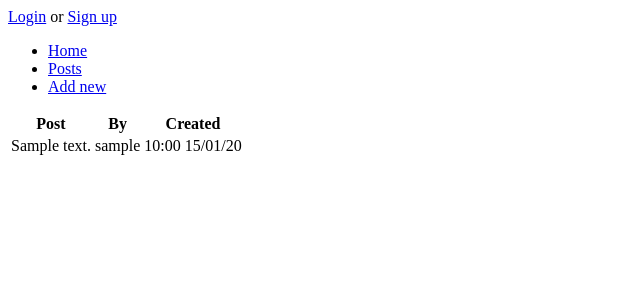
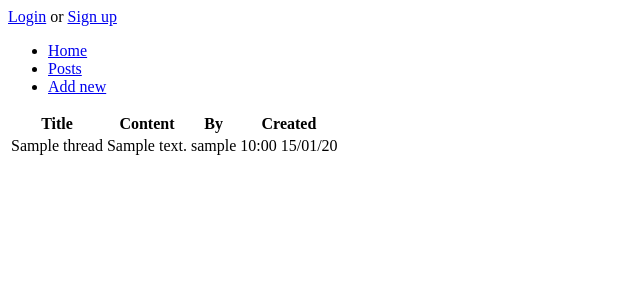
Before and after one commit to riiraty/tietokantasovellus, a Flask app: page /posts/ in a window 1280 px wide. Shown: the top 300 px of the page, without its empty margins (0-640 px from the left). Run offline with Flask 2, Linux system fonts and the light colour scheme; tables that the repository leaves empty hold one stand-in row (values such as "Sample post").

Commit message:
add new table to db, adapt models etc.

```diff
--- a/application/__init__.py
+++ b/application/__init__.py
@@ -18,6 +18,9 @@ from application import views
 
 from application.posts import models
 from application.posts import views
+
+from application.threads import models
+from application.threads import views
 
 from application.auth import models
 from application.auth import views
--- a/application/posts/forms.py
+++ b/application/posts/forms.py
@@ -1,7 +1,11 @@
 from flask_wtf import FlaskForm
-from wtforms import TextAreaField, validators
+from wtforms import StringField, TextAreaField, validators
 
 class PostForm(FlaskForm):
+  title = StringField("Title", [
+    validators.Length(min=3, max=64),
+    validators.Regexp('.*\S+.*')
+  ])
   content = TextAreaField("Post content", [
     validators.Length(min=3, max=280),
     validators.Regexp('.*\S+.*')
--- a/application/posts/models.py
+++ b/application/posts/models.py
@@ -8,7 +8,7 @@ class Post(db.Model):
     content = db.Column(db.String(404), nullable=False)
 
     account_id = db.Column(db.Integer, db.ForeignKey('account.id'), nullable=False)
-
+    thread_id = db.Column(db.Integer, db.ForeignKey('thread.id'), nullable=False)
 
     def __init__(self, content):
         self.content = content
--- a/application/posts/views.py
+++ b/application/posts/views.py
@@ -6,6 +6,7 @@ from sqlalchemy import desc
 from application import app, db
 from application.posts.models import Post
 from application.auth.models import User
+from application.threads.models import Thread
 from application.posts.forms import PostForm, EditForm
 
 # listausnäkymä
@@ -34,6 +35,12 @@ def posts_create():
 
   posted = Post(form.content.data)
   posted.account_id = current_user.id
+
+  thread = Thread(form.title.data)
+  db.session.add(thread)
+  db.session.commit()
+
+  posted.thread_id = thread.id
 
   db.session().add(posted)
   db.session().commit()
--- a/application/templates/posts/list.html
+++ b/application/templates/posts/list.html
@@ -3,12 +3,14 @@
 {% block body %}
   <table>
     <tr>
-      <th>Post</th>
+      <th>Title</th>
+      <th>Content</th>
       <th>By</th>
       <th>Created</th>
     </tr>
     {% for post in posts %}
     <tr>
+      <td>{{ post.thread.title }}</td>
       <td>{{ post.content }}</td>
       <td>{{ post.account.username }}</td>
       <td>{{ post.post_time.strftime("%H:%M %d/%m/%y") }}</td>
```
Also changed, not shown: application/templates/posts/new.html (+8 -0 lines), application/threads/models.py (added, +14 -0 lines), application/threads/__init__.py (added), application/threads/views.py (added).
